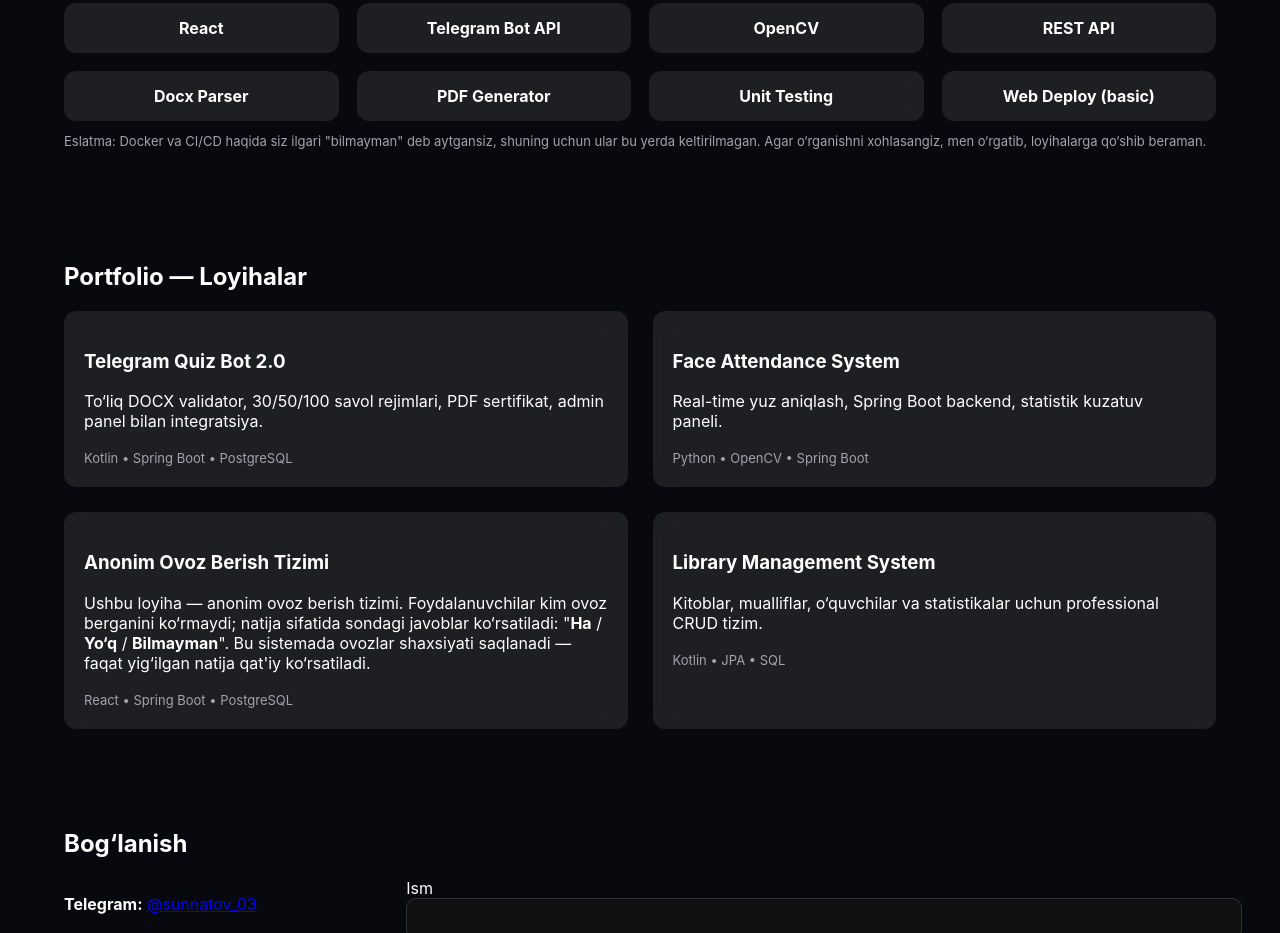
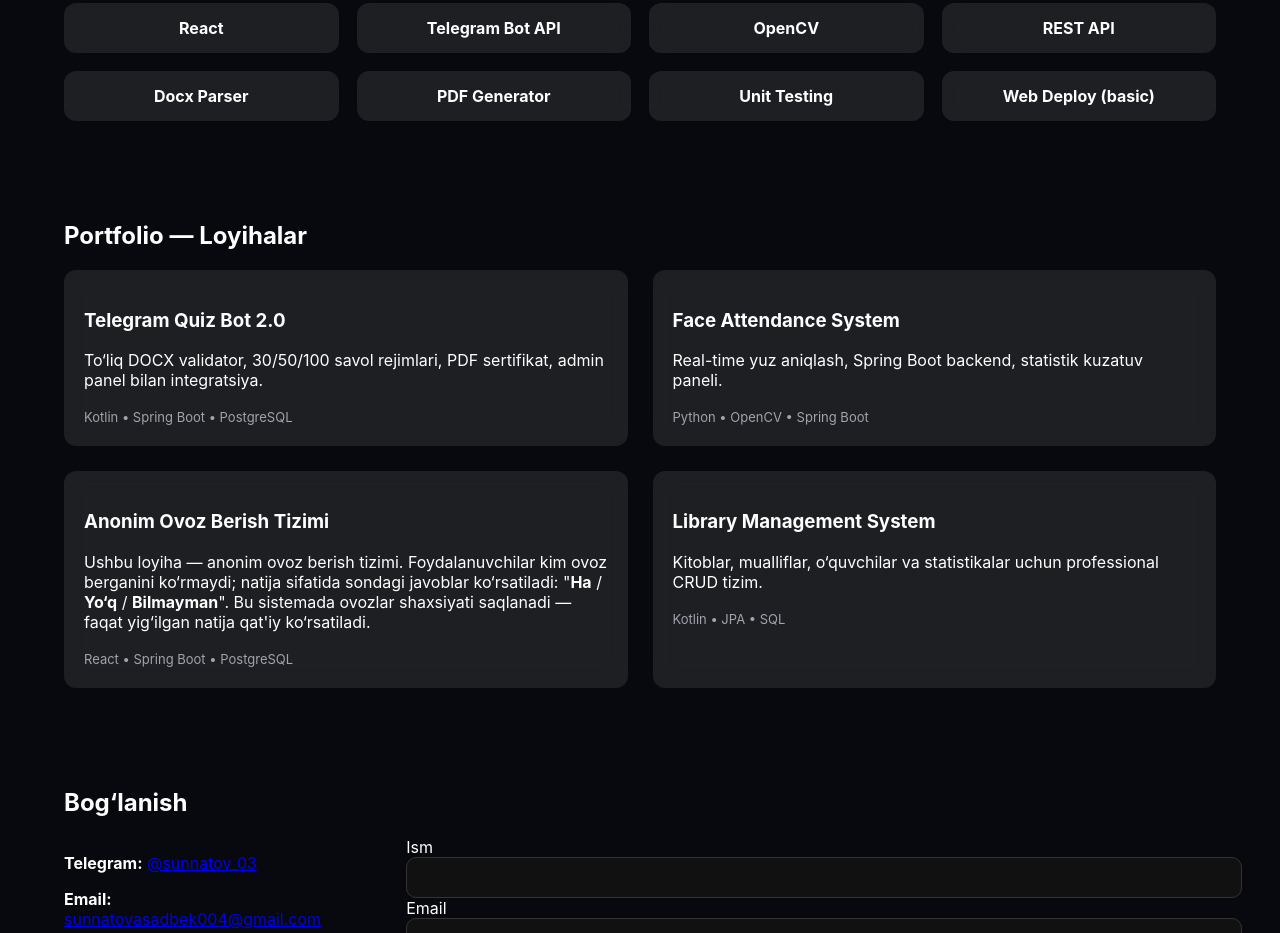
Before and after one commit to TATUMT09/asadbek-portfolio, a plain HTML site: page index.html in a window 1280 px wide. Shown: the part 1169-2102 px from the top of the page. Drawn offline with Linux system fonts and the light colour scheme.

Commit message:
Remove note about Docker and CI/CD
Removed note about Docker and CI/CD learning.

```diff
--- a/index.html
+++ b/index.html
@@ -83,7 +83,6 @@
     <div class="skill">Unit Testing</div>
     <div class="skill">Web Deploy (basic)</div>
   </div>
-  <p class="note">Eslatma: Docker va CI/CD haqida siz ilgari "bilmayman" deb aytgansiz, shuning uchun ular bu yerda keltirilmagan. Agar o‘rganishni xohlasangiz, men o‘rgatib, loyihalarga qo‘shib beraman.</p>
 </section>
 
 <section class="container projects" id="projects">
```
